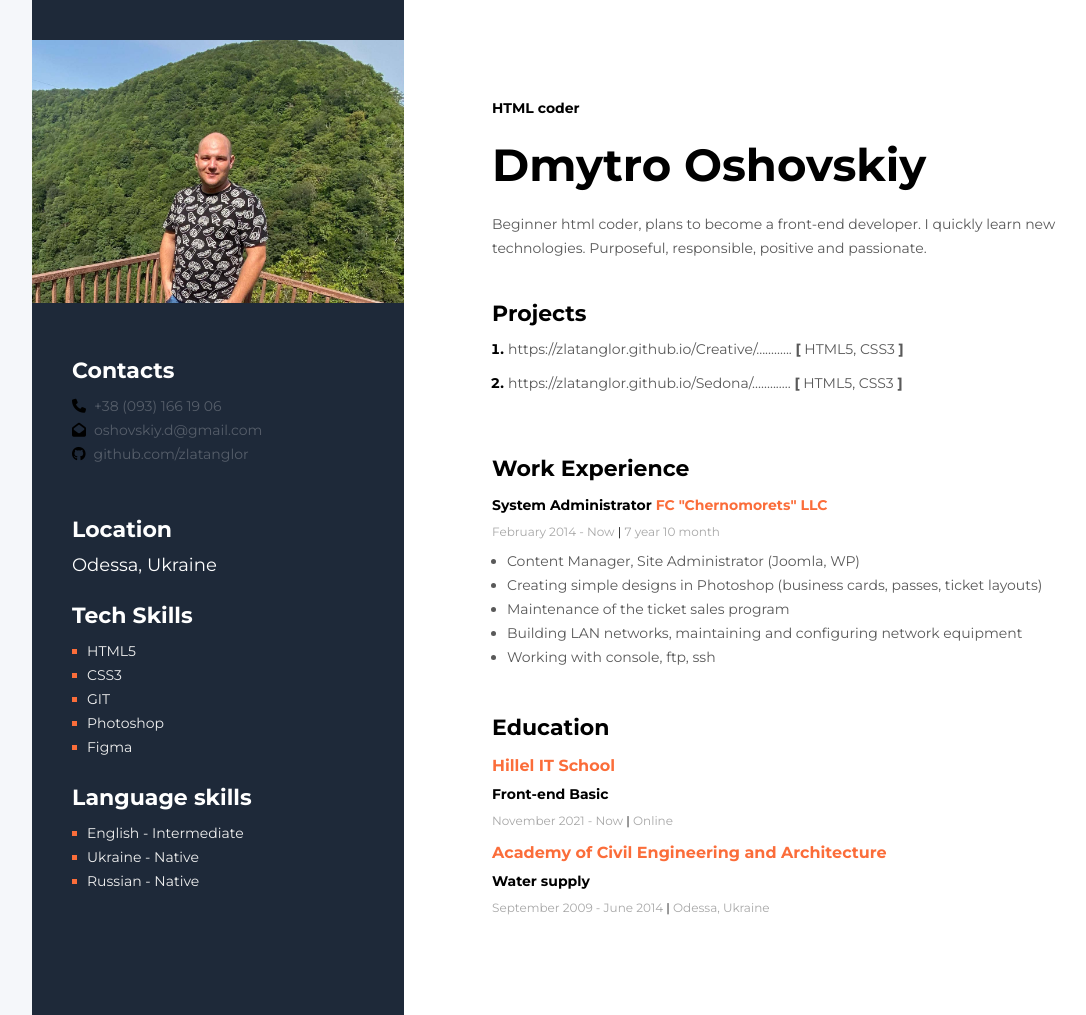
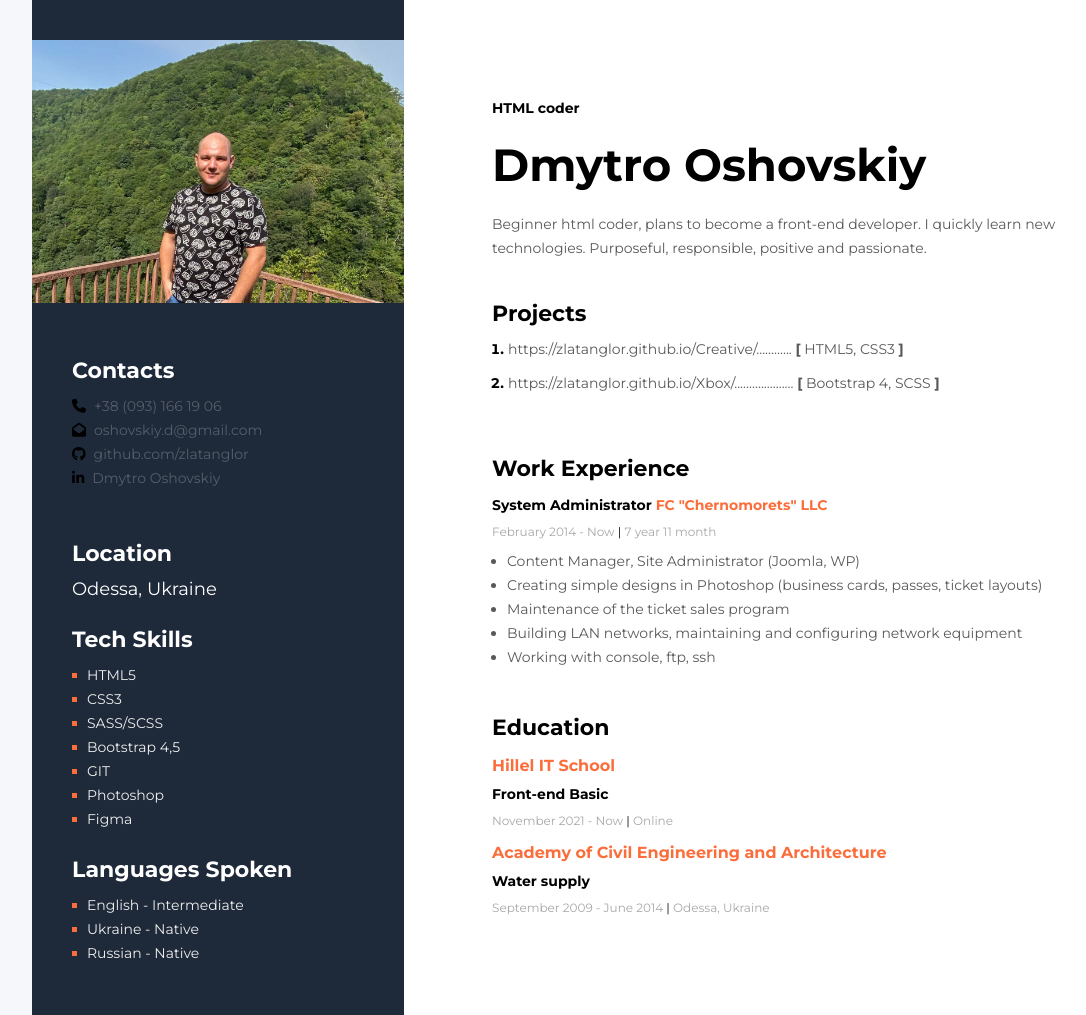
Before and after one commit to zlatanglor/cv, a plain HTML site: page index.html in a window 1280 px wide. Shown: the whole page, without its empty margins (8-1094 px from the left). Drawn offline with Linux system fonts and the light colour scheme.

Commit message:
add skills

```diff
--- a/index.html
+++ b/index.html
@@ -27,6 +27,7 @@
             <a href="tel:0931661906"> <i class="fas fa-phone"></i>+38 (093) 166 19 06</a>
             <a href="mailto:oshovskiy.d@gmail.com"> <i class="fas fa-envelope-open"></i>oshovskiy.d@gmail.com</a>
             <a href="https://github.com/zlatanglor" target="_blank"> <i class="fab fa-github"></i>github.com/zlatanglor</a>
+            <a href="https://www.linkedin.com/in/dmytro-oshovskiy-695132229/"><i class="fab fa-linkedin-in"></i>Dmytro Oshovskiy</a>
         </div>
         <div class="address">
             <h3>
@@ -48,6 +49,12 @@
                     CSS3
                 </li>
                 <li>
+                    SASS/SCSS
+                </li>
+                <li>
+                    Bootstrap 4,5
+                </li>
+                <li>
                     GIT
                 </li>
                 <li>
@@ -60,7 +67,7 @@
         </div>
         <div class="languages">
             <h3>
-                Language skills
+                Languages Spoken
             </h3>
             <ul>
                 <li>
@@ -97,7 +104,7 @@
                     <a href="https://zlatanglor.github.io/Creative/" target="_blank">https://zlatanglor.github.io/Creative/............ <span>[</span> HTML5, CSS3 <span>]</span></a>
                 </li>
                 <li>
-                    <a href="https://zlatanglor.github.io/Sedona/" target="_blank">https://zlatanglor.github.io/Sedona/............. <span>[</span> HTML5, CSS3 <span>]</span></a>
+                    <a href="https://zlatanglor.github.io/xbox/" target="_blank">https://zlatanglor.github.io/Xbox/.................... <span>[</span> Bootstrap 4, SCSS <span>]</span></a>
                 </li>
             </ol>
         </div>
@@ -110,7 +117,7 @@
                     System Administrator <span>FC "Chernomorets" LLC</span>
                 </h5>
                 <p>
-                    February 2014 - Now   <span>|</span>   7 year 10 month
+                    February 2014 - Now   <span>|</span>   7 year 11 month
 
                 </p>
                 <ul>
```
